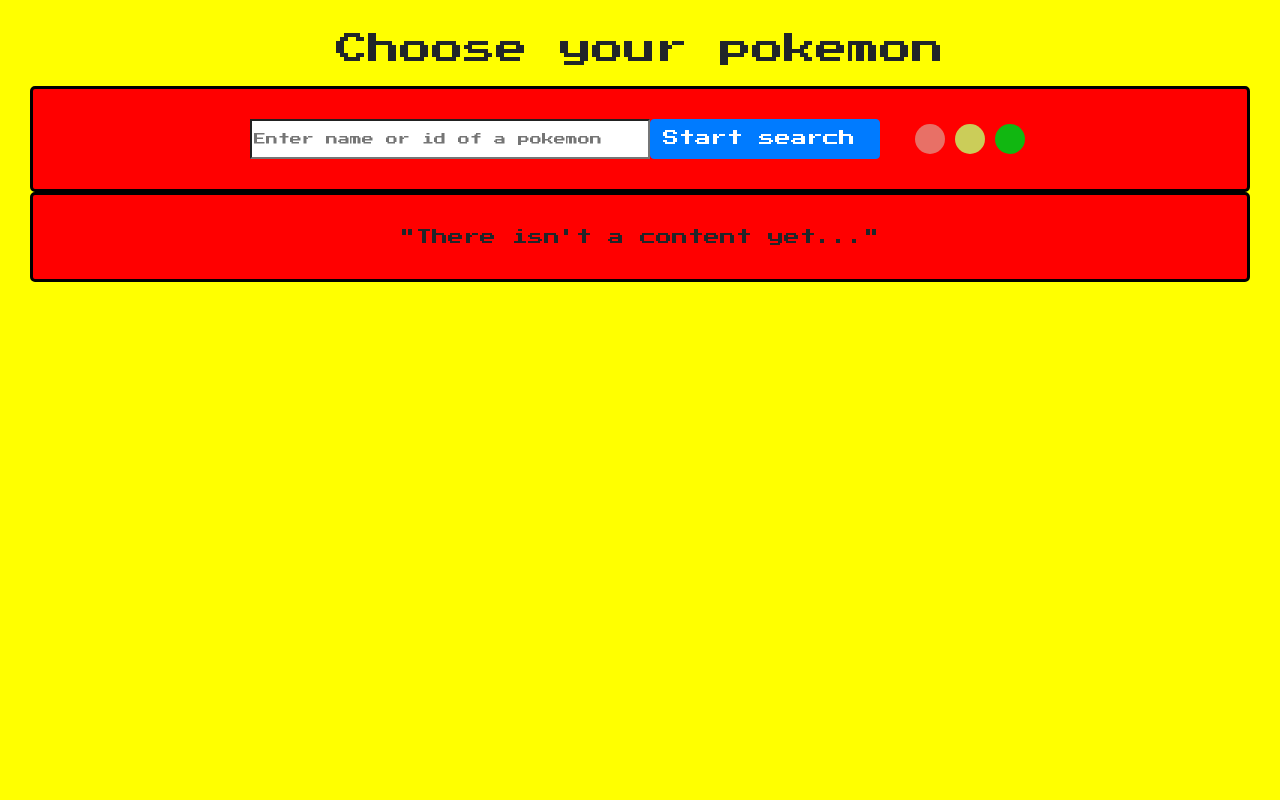
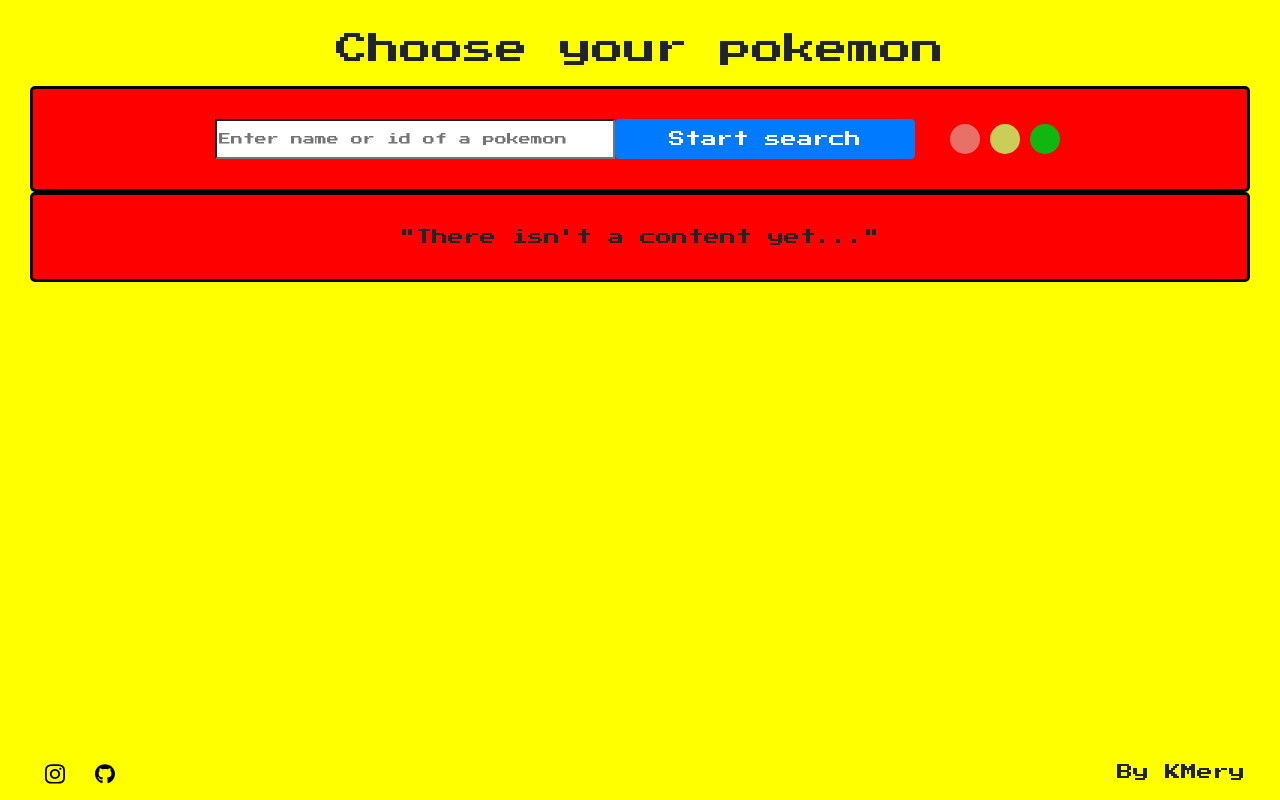
Before and after one commit to KMery/pokedex, an Angular app: page / in a window 1280 px wide. Built offline with nearby package versions, Linux system fonts and the light colour scheme.

Commit message:
Adding footer

```diff
--- a/src/app/views/home.html
+++ b/src/app/views/home.html
@@ -5,7 +5,7 @@
         <div class="pokedex">
             <div class="search">
                 <input type="search" name="searchPokemon" id="searchPokemon" (keyup)="onKey($event)" placeholder="Enter name or id of a pokemon" onfocus="this.value=''">
-                <button (click)="startSearch()" type="reset" class="btn btn-primary" id="startButton">Start search</button>
+                <button (click)="startSearch()" type="reset" class="btn btn-primary" id="searchButton">Start search</button>
                 <div class="dots">
                     <span class="dot"></span>
                     <span class="dot"></span>
@@ -18,6 +18,7 @@
             <div class="grey-background">
                 <h3> {{result?.name}} </h3>
                 <img id="pokeImg" src="{{result?.sprites.front_default}}" alt="Pokemon's image not found...">
+                <a href="{{ wikidex_link }}">Link wikidex</a>
             </div>
         </div>
 
@@ -30,4 +31,12 @@
         </div>
 
     </div>
+
 </div>
+<footer>
+    <div>
+        <a href="https://www.instagram.com/kmery_bonfeu/"><img src="../../assets/icons/instagram-brands.svg" alt="Ig"></a>
+        <a href="https://github.com/KMery/"><img src="../../assets/icons/github-brands.svg" alt="Gh"></a>
+    </div>
+    <p>By KMery</p>
+</footer>
```
